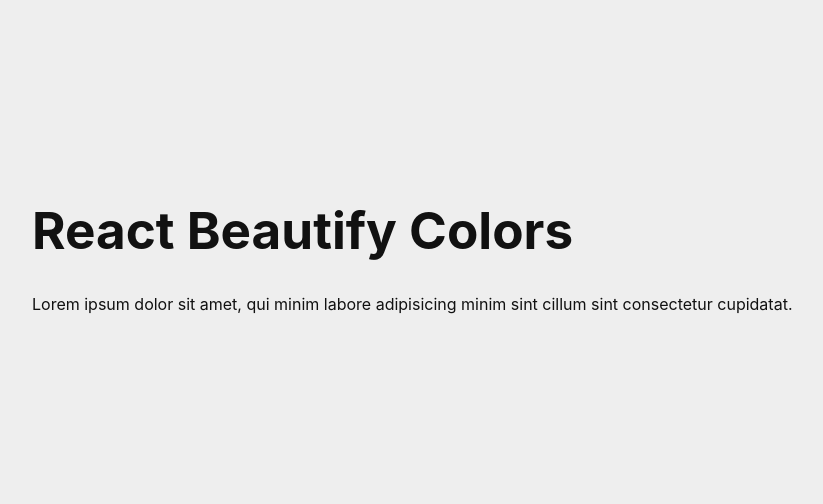
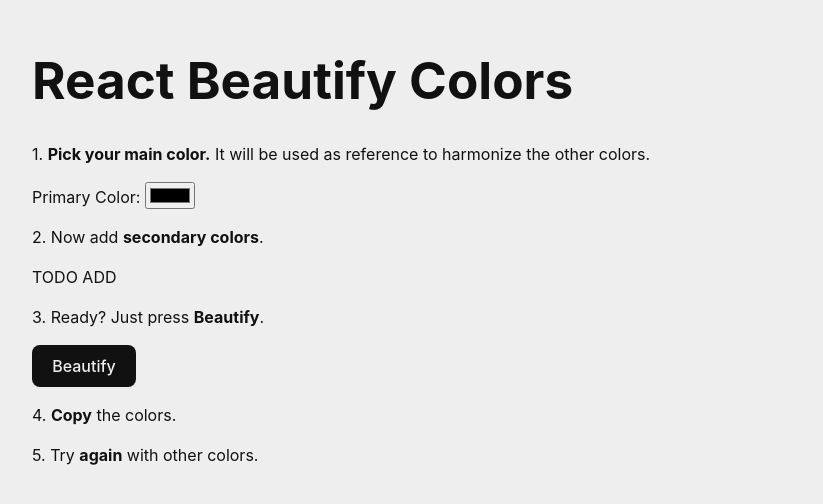
Before and after one commit to GhitaB/react-beautify-colors, a React (Vite) app: page / in a window 1280 px wide. Shown: the part 150-654 px from the top of the page, without its empty margins (0-823 px from the left). Built offline with nearby package versions, Linux system fonts and the light colour scheme.

Commit message:
Some texts.

```diff
--- a/src/App.css
+++ b/src/App.css
@@ -7,3 +7,8 @@ div.container {
   margin: 0px !important;
   padding: 2em;
 }
+
+button {
+  background: #111 !important;
+  color: #eee;
+}
--- a/src/App.jsx
+++ b/src/App.jsx
@@ -6,8 +6,24 @@ function App() {
       <div className="container">
         <h1>React Beautify Colors</h1>
         <p>
-          Lorem ipsum dolor sit amet, qui minim labore adipisicing minim sint
-          cillum sint consectetur cupidatat.
+          1. <strong>Pick your main color.</strong> It will be used as reference
+          to harmonize the other colors.
+        </p>
+        <label htmlFor="primarycolor">Primary Color: </label>
+        <input type="color" id="primary-color" name="primary-color" />
+        <p>
+          2. Now add <strong>secondary colors</strong>.
+        </p>
+        <p>TODO ADD</p>
+        <p>
+          3. Ready? Just press <strong>Beautify</strong>.
+        </p>
+        <button>Beautify</button>
+        <p>
+          4. <strong>Copy</strong> the colors.
+        </p>
+        <p>
+          5. Try <strong>again</strong> with other colors.
         </p>
       </div>
     </>
```
